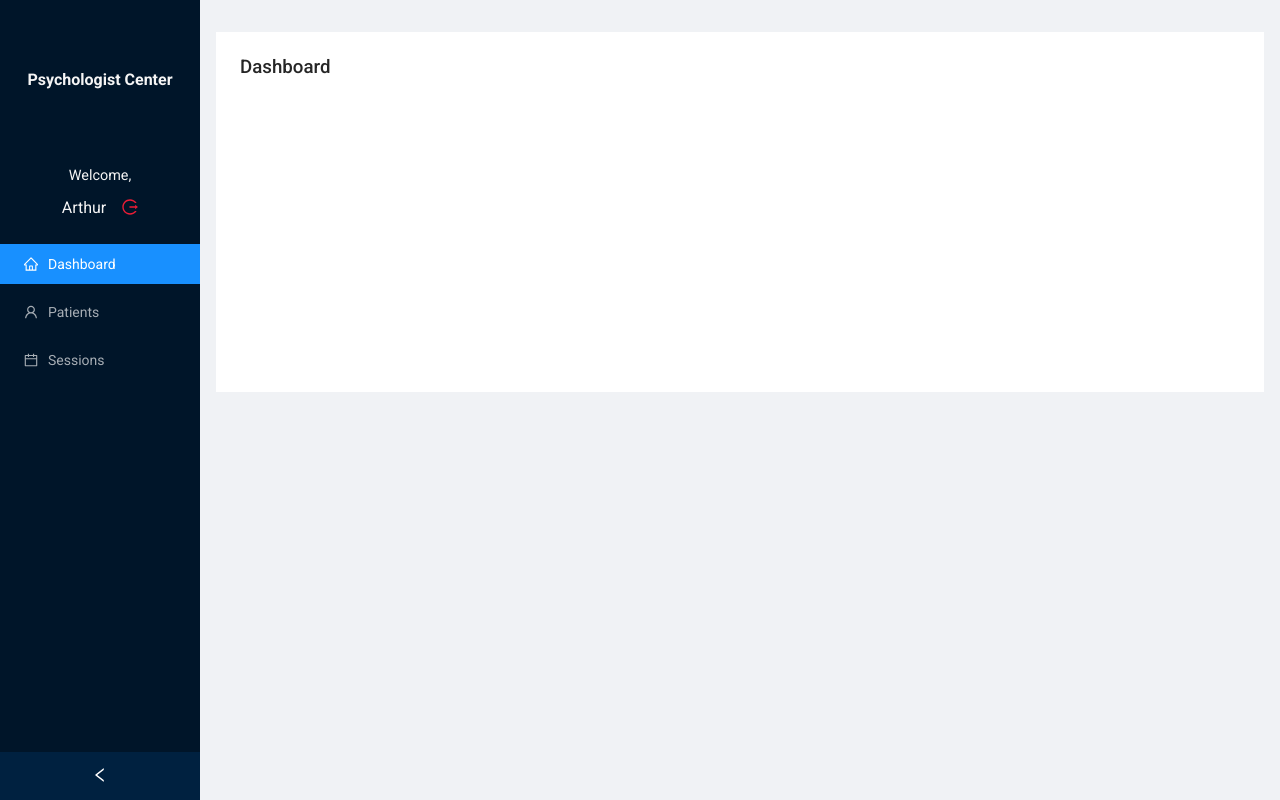
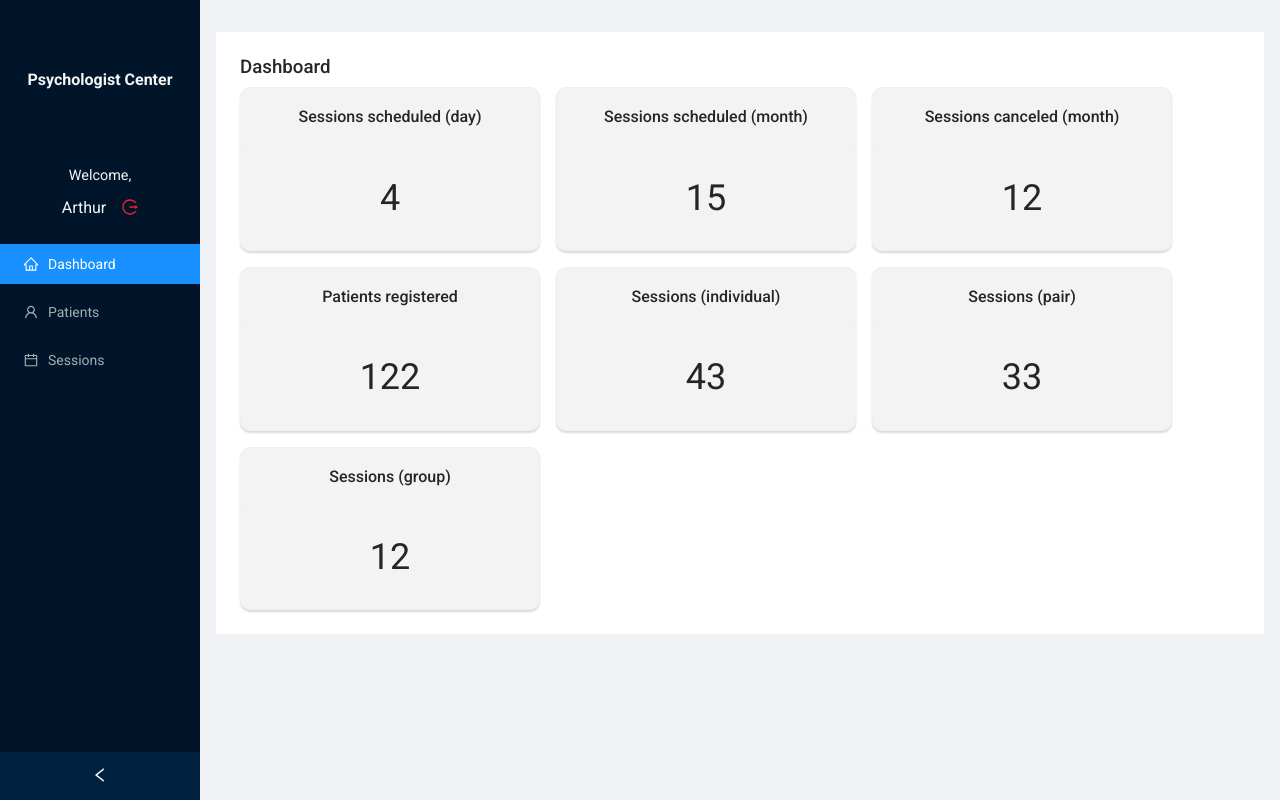
Before and after one commit to arthursvpb/psychologist-center, a React (Vite) app in the folder web/: page / in a window 1280 px wide. Built offline with nearby package versions, Linux system fonts and the light colour scheme.

Commit message:
add dashboard card display

```diff
--- /dev/null
+++ b/web/src/components/Card/index.jsx
@@ -0,0 +1,21 @@
+import { Card as AntCard } from 'antd';
+
+import './styles.scss';
+
+export const Card = ({ title, number }) => {
+  return (
+    <AntCard
+      size="large"
+      title={title}
+      style={{
+        textAlign: 'center',
+        width: 300,
+        backgroundColor: 'var(--gray-200)',
+        boxShadow: '0px 2px 2px rgba(0, 0, 0, 0.15)',
+        borderRadius: '10px',
+      }}
+    >
+      <p className="number">{number}</p>
+    </AntCard>
+  );
+};
--- /dev/null
+++ b/web/src/components/Card/styles.scss
@@ -0,0 +1,5 @@
+.number {
+  text-align: center;
+  margin: 0;
+  font-size: 36px;
+}
--- a/web/src/pages/dahsboard/index.jsx
+++ b/web/src/pages/dahsboard/index.jsx
@@ -1,3 +1,34 @@
+import { Col, Row } from 'antd';
+import { Card } from '../../components/Card';
+
 export const Dashboard = () => {
-  return <h1>Dashboard</h1>;
+  return (
+    <>
+      <h1>Dashboard</h1>
+
+      <Row gutter={[16, 16]}>
+        <Col>
+          <Card title="Sessions scheduled (day)" number="4" />
+        </Col>
+        <Col>
+          <Card title="Sessions scheduled (month)" number="15" />
+        </Col>
+        <Col>
+          <Card title="Sessions canceled (month)" number="12" />
+        </Col>
+        <Col>
+          <Card title="Patients registered" number="122" />
+        </Col>
+        <Col>
+          <Card title="Sessions (individual)" number="43" />
+        </Col>
+        <Col>
+          <Card title="Sessions (pair)" number="33" />
+        </Col>
+        <Col>
+          <Card title="Sessions (group)" number="12" />
+        </Col>
+      </Row>
+    </>
+  );
 };
```
